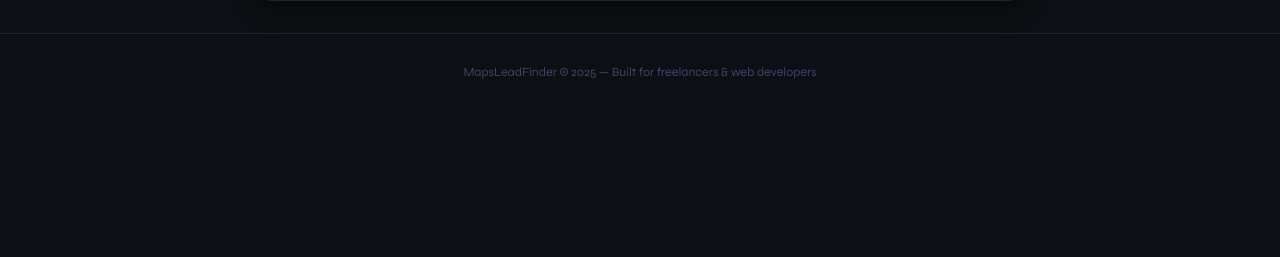
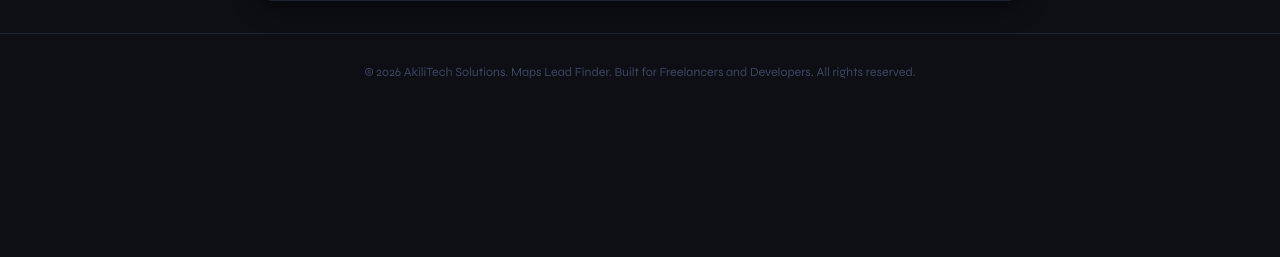
Before and after one commit to DeveloperKiboye/maps-lead-finder, a FastAPI app: page / in a window 1280 px wide. Shown: the part 463-720 px from the top of the page. Run offline with FastAPI, Linux system fonts and the light colour scheme.

Commit message:
Update footer branding

```diff
--- a/templates/index.html
+++ b/templates/index.html
@@ -189,7 +189,7 @@
 
   <!-- ═══════════════════════════════════════ FOOTER ══ -->
   <footer class="site-footer">
-    <p>MapsLeadFinder &copy; 2025 — Built for freelancers &amp; web developers</p>
+    <p>&copy; 2026 AkiliTech Solutions. Maps Lead Finder. Built for Freelancers and Developers. All rights reserved.</p>
   </footer>
 
   <!-- ═══════════════════════════════════════ JS ══ -->
```
